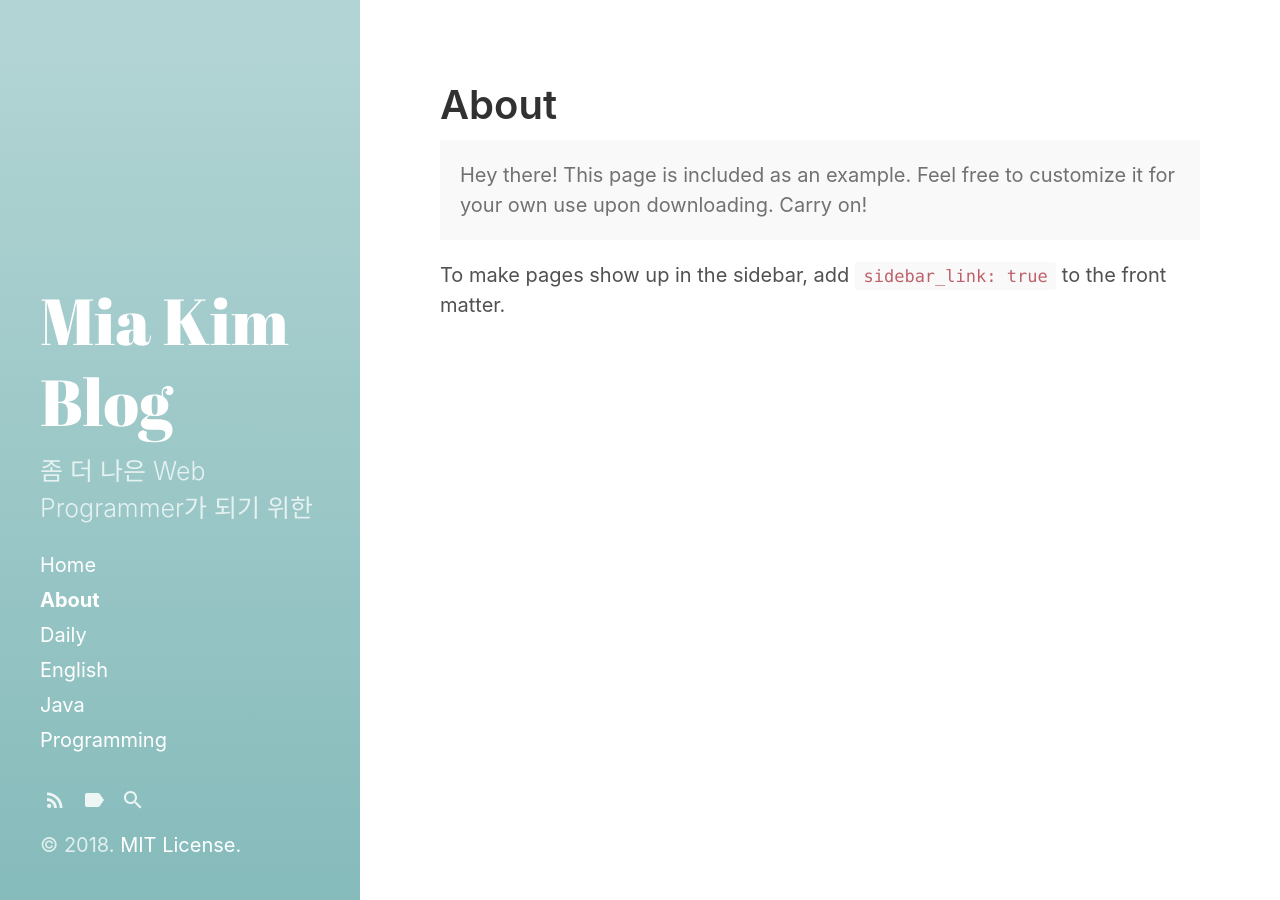
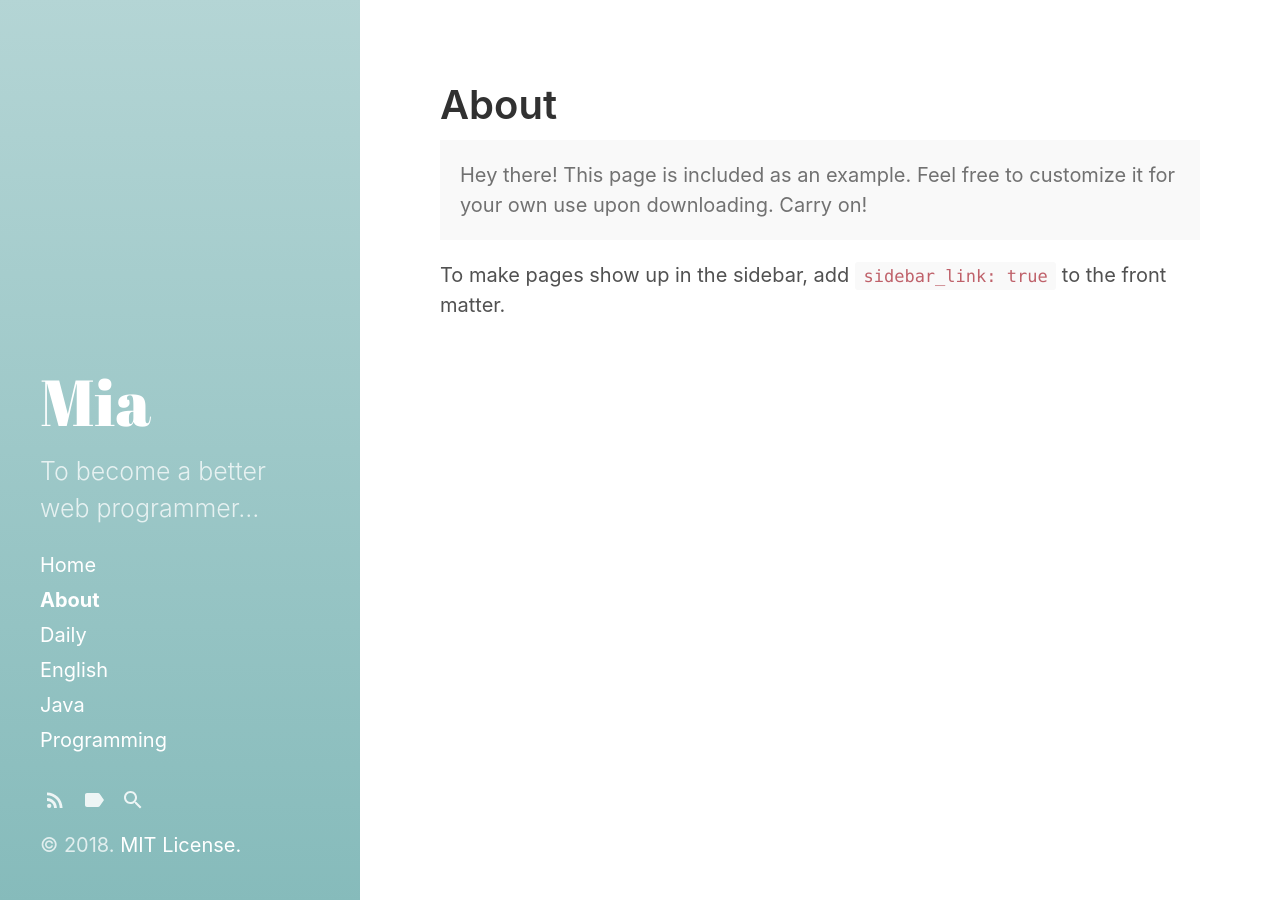
Before and after one commit to mia0406/mia0406.github.io, a Jekyll site: the page built from about.md, in a window 1280 px wide. Built offline with Jekyll 4.4.1, drawn with Linux system fonts in a browser that asks for light colours.

Commit message:
2018-11-08-config.xml
2018-11-08-change_config_profile

```diff
--- a/_config.yml
+++ b/_config.yml
@@ -5,9 +5,9 @@ highlighter:      rouge
 remote_theme:     fongandrew/hydeout
 
 # Setup
-title:            Mia Kim Blog
+title:            Mia
 tagline:          'A Jekyll theme'
-description:      '좀 더 나은 Web Programmer가 되기 위한'
+description:      'To become a better web programmer...'
 url:              https://mia0406.github.io/
 baseurl:          #'/home'
                   # the optional subpath of your site, e.g. "/blog"
```
